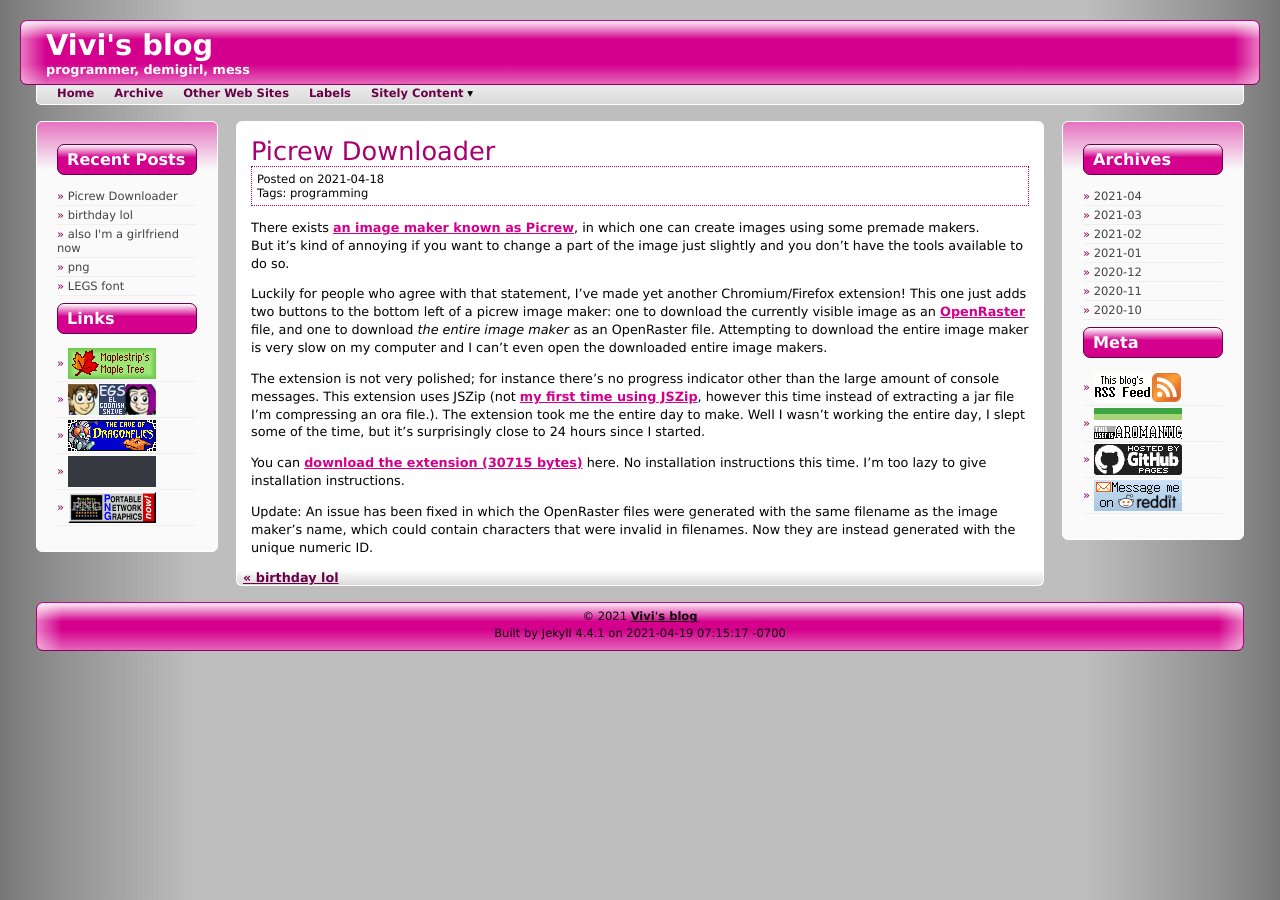
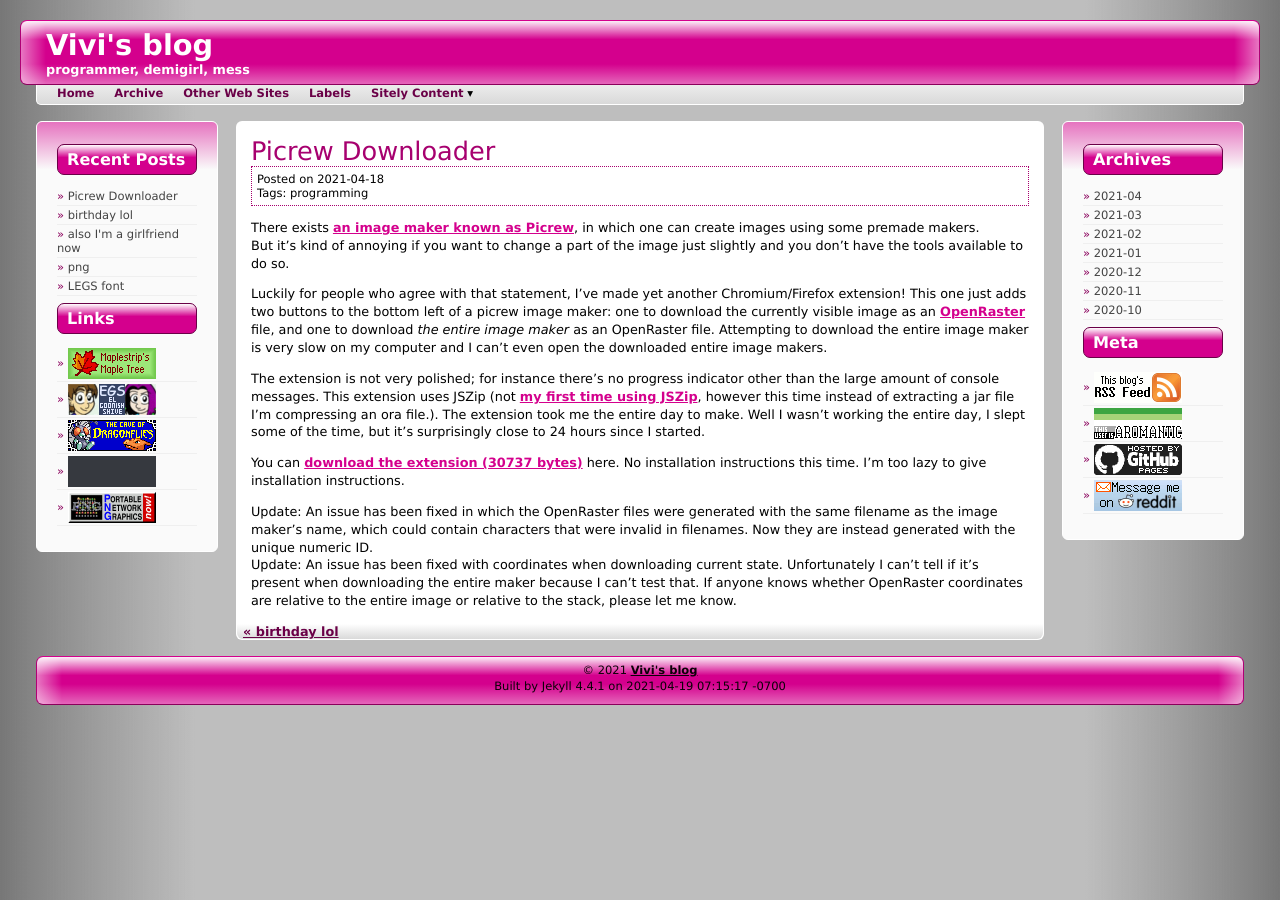
Before and after one commit to mincerafter42/mincerafter42.github.io, a Jekyll site: the page built from _posts/2021-04-18-picrew-downloader.md, in a window 1280 px wide. Built offline with Jekyll 4.4.1, drawn with Linux system fonts in a browser that asks for light colours.

Commit message:
Fixed another bug in picrew downloader.

```diff
--- a/_posts/2021-04-18-picrew-downloader.md
+++ b/_posts/2021-04-18-picrew-downloader.md
@@ -10,6 +10,7 @@
 
 The extension is not very polished; for instance there's no progress indicator other than the large amount of console messages. This extension uses JSZip (not [my first time using JSZip](/2020/11/17/maybe-i-should-improve-the-ui-of-mcjar-font-getter), however this time instead of extracting a jar file I'm compressing an ora file.). The extension took me the entire day to make. Well I wasn't working the entire day, I slept some of the time, but it's surprisingly close to 24 hours since I started.
 
-You can [download the extension (30715 bytes)](/assets/Picrew Downloader (Chromium or Firefox extension).zip) here. No installation instructions this time. I'm too lazy to give installation instructions.
+You can [download the extension (30737 bytes)](/assets/Picrew Downloader (Chromium or Firefox extension).zip) here. No installation instructions this time. I'm too lazy to give installation instructions.
 
 Update: An issue has been fixed in which the OpenRaster files were generated with the same filename as the image maker's name, which could contain characters that were invalid in filenames. Now they are instead generated with the unique numeric ID.
+Update: An issue has been fixed with coordinates when downloading current state. Unfortunately I can't tell if it's present when downloading the entire maker because I can't test that. If anyone knows whether OpenRaster coordinates are relative to the entire image or relative to the stack, please let me know.
```
Also changed, not shown: 1 other file.
